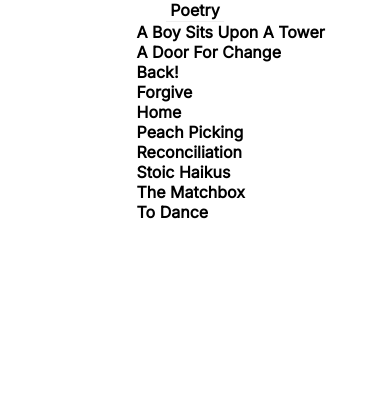
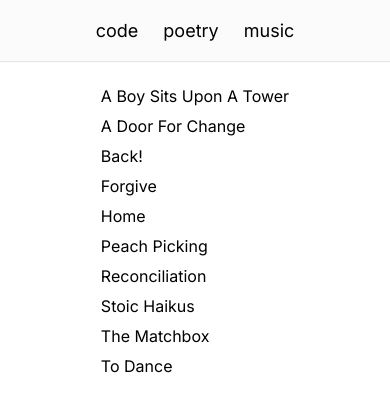
Before and after one commit to nettijoe96/nettijoe96.github.io, a SvelteKit app: page /poetry in a window 390 px wide. Shown: the top 412 px of the page. Built offline with nearby package versions, Linux system fonts and the light colour scheme.

Commit message:
color change and mobile alignment

```diff
--- a/src/routes/Menu.svelte
+++ b/src/routes/Menu.svelte
@@ -6,13 +6,19 @@
     <div class="menu-container">
         <ul class="menu">
             <l1 class="menu-item">
-                <a href="/">code</a>
+                <a href="/">
+                    <span>code</span>
+                </a>
             </l1>
             <l1 class="menu-item">
-                <a href="/poetry">poetry</a>
+                <a href="/poetry">
+                    <span>poetry</span>
+                </a>
             </l1>
             <l1 class="menu-item">
-                <a href="https://soundcloud.com/beatniix/tracks">music</a>
+                <a href="https://soundcloud.com/beatniix/tracks">
+                    <span>music</span>
+                </a>
             </l1>
         </ul>
     </div>
@@ -47,14 +53,26 @@
         font-family: 'Inter', sans-serif;
     }
 
+
     .menu-item {
         margin: 10px 0;
-        padding: 10px 10px; /* space between menu items */
+        padding: 10px;
+        list-style: none
     }
 
     a {
-        color: black;
+        font-weight: 100;
         text-decoration: none;
     }
 
+    span {
+        color: black;
+    }
+
+    span:hover {
+        /* color:  #7010ca; */
+        color: #878787;
+    }
+
+
 </style>
--- a/src/routes/poetry/+page.svelte
+++ b/src/routes/poetry/+page.svelte
@@ -1,5 +1,6 @@
 <script>
     import '../../styles.css'
+	import Menu from '../Menu.svelte';
 
     // orange FFA755
     // purple B694FF
@@ -51,46 +52,55 @@
     ]
 </script>
 
+<Menu></Menu>
 <div>
-    <h1>Poetry</h1>
-
-    {#each poems as {name, route}, i}
-        <h2>
-            <a style="text-decoration:none" href={route}>{name}</a>
-        </h2>
-    {/each}
+    <ul>
+        {#each poems as {name, route}, i}
+            <li>
+                <a href={route}>
+                    <span>{name}</span>
+                </a>
+            </li>
+        {/each}
+    </ul>
 </div>
 
 <style>
-    /* div {
-        background: rgb(255,167,85);
-        background: linear-gradient(180deg, rgba(255,167,85,1) 0%, rgba(182,148,255,1) 50%, rgba(82,204,102,1) 100%);
-    } */
-
-    h1 {
-        font-weight: bold;
-        margin-left: 42.5%;
-        width: 15%;
+    div {
         text-align: center;
-        /* margin-top: 3%; */
-        margin-bottom: 0%;
-        padding-bottom: 1px;
-        border-bottom: 1px solid #eee;
-        border-bottom-color: rgb(238, 238, 238);
-        color: black;
-        font-family: 'Inter', sans-serif;
     }
 
-    h2 {
-        margin-left: 35%;
-        width: 50%;
+    ul {
+        padding: 20px;
+        text-align: left;
+        display: inline-block;
+    }
+
+    li {
+        padding: 5px;
+        /* width: 50%; */
         text-align: left;
         color: black;
         font-family: 'Inter', sans-serif;
+        list-style: none
     }
 
+    /* li:hover {
+        background-color: #B694FF;
+    } */
+
     a {
+        font-weight: 100;
+        text-decoration: none;
+    }
+
+    span {
         color: black;
     }
 
+    span:hover {
+        color: #878787;
+    }
+
+
 </style>
```
